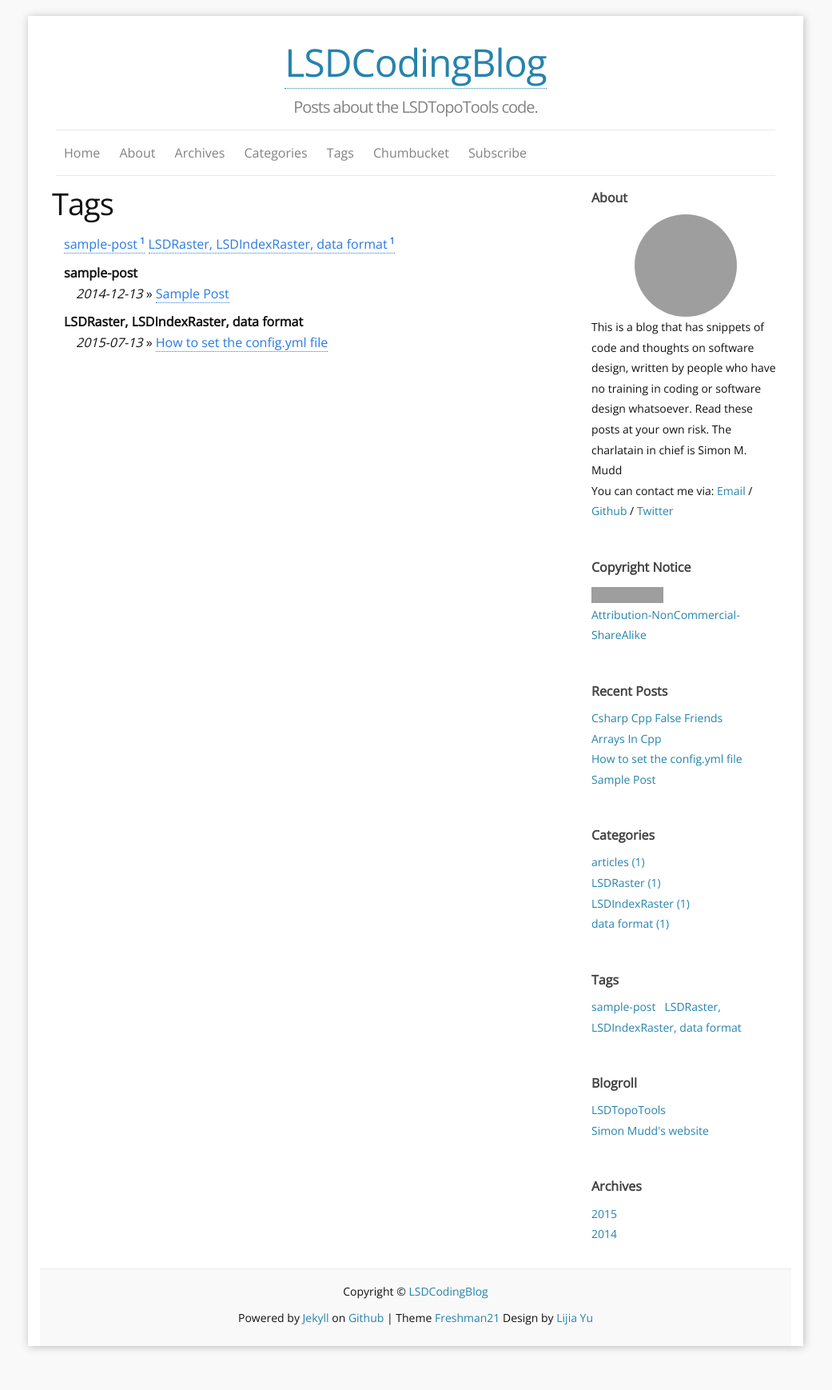
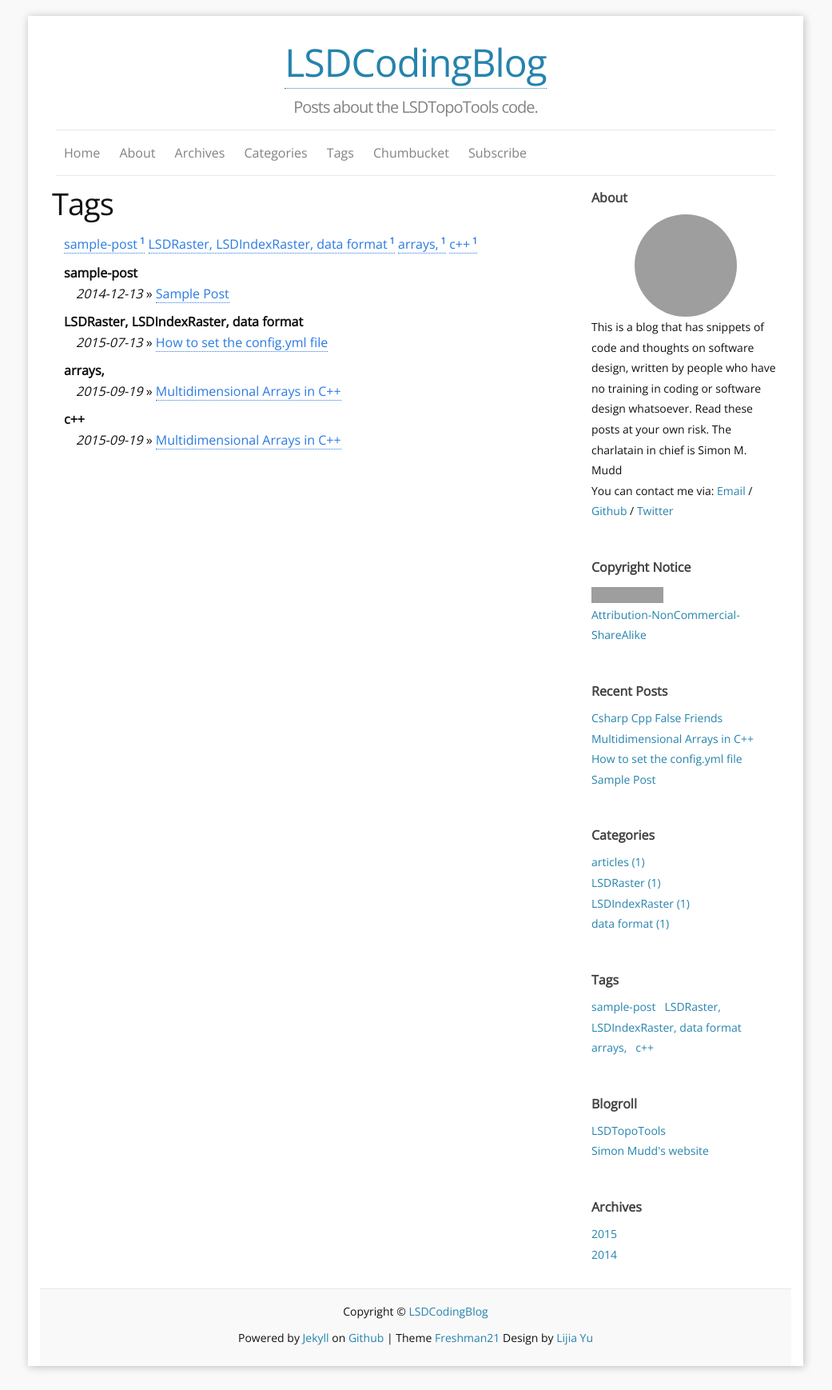
Before and after one commit to LSDtopotools/LSDCodingBlog, a Jekyll site: the page built from e_tags.md, in a window 1280 px wide. Shown: the whole page at 80% size, without its empty margins (120-1161 px from the left). Built offline with Jekyll 4.4.1, drawn with Linux system fonts in a browser that asks for light colours; before the commit the page ends 1713 px from its top, so only the background shows below that; grey boxes are pictures that could not be loaded.

Commit message:
Fixed a few other mistakes in the syntax

```diff
--- a/_posts/2015-09-19-Arrays-in-Cpp.md
+++ b/_posts/2015-09-19-Arrays-in-C++.md
@@ -1,6 +1,7 @@
 ---
-Title: Arrays in C++ with TNT
-Layout: default
+layout: post
+title: Multidimensional Arrays in C++
+tags: arrays, c++
 ---
 
 ## Multidimensional Arrays in C++
```
